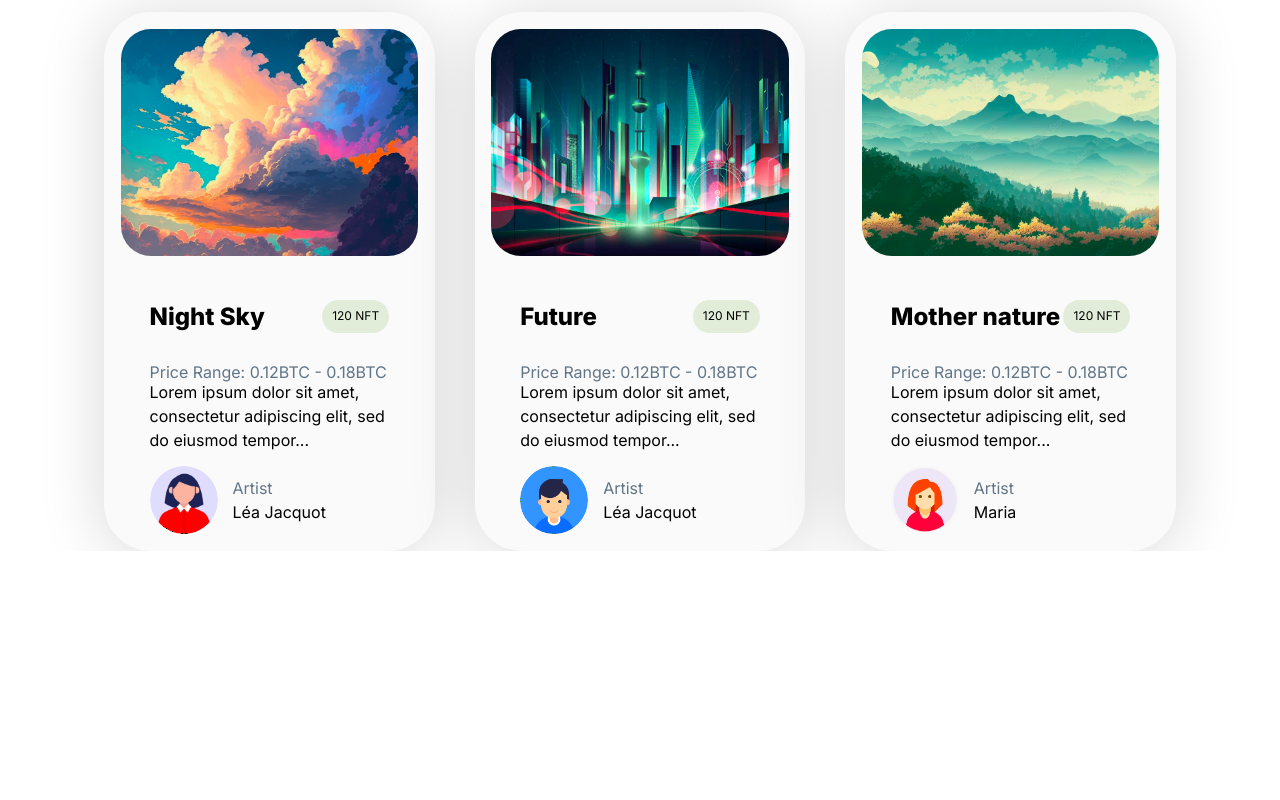
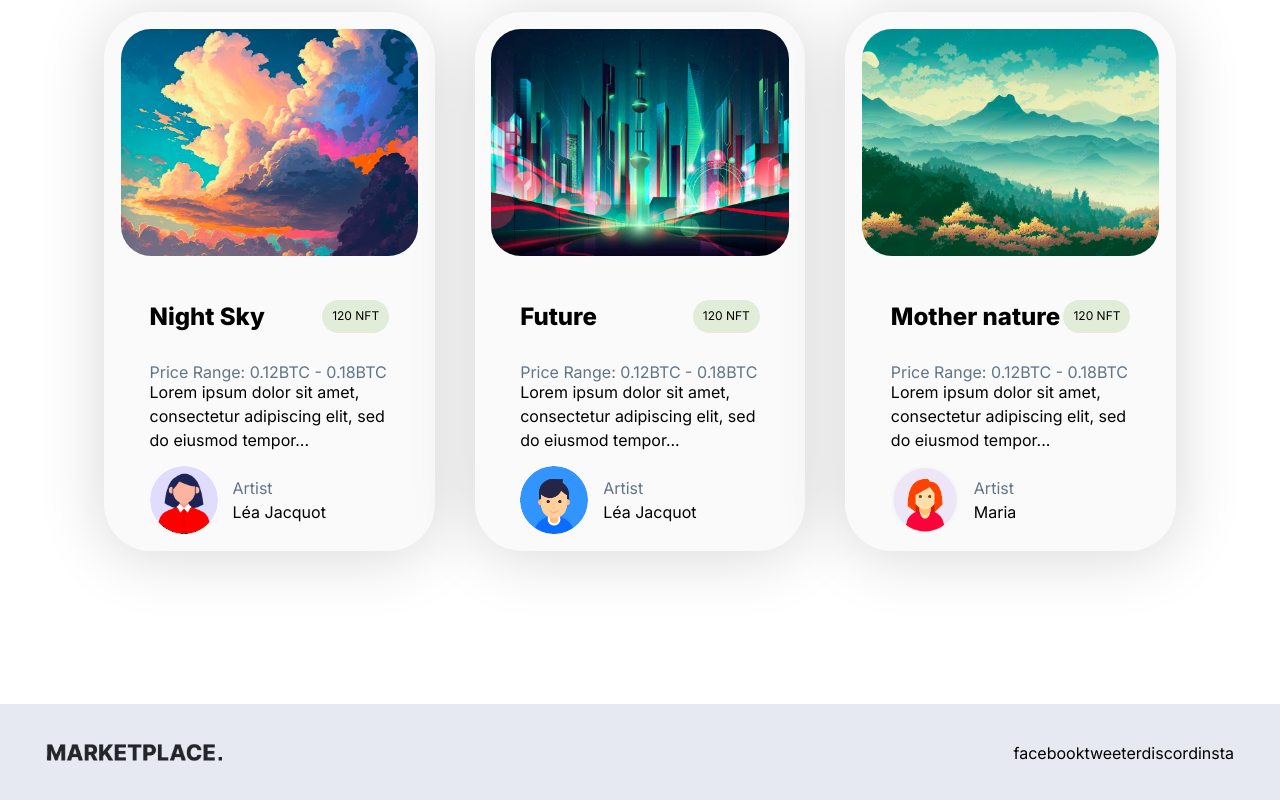
Before and after one commit to alexraju01/nft-design, a Next.js app: page / in a window 1280 px wide. Shown: the part 940-1740 px from the top of the page. Before the commit the page ends 1491 px from the top, so only its background shows below. Built offline with nearby package versions, Linux system fonts and the light colour scheme.

Commit message:
Added Footer component and added place holders for social icons

```diff
--- a/src/app/layout.tsx
+++ b/src/app/layout.tsx
@@ -1,6 +1,7 @@
 import type { Metadata } from "next";
 import { Geist, Inter } from "next/font/google";
 import "./globals.css";
+import Footer from "@/components/Footer";
 
 const geistSans = Geist({
 	variable: "--font-geist-sans",
@@ -25,6 +26,7 @@ export default function RootLayout({
 				<main className='w-full  px-[15px] md:mx-auto max-w-[1512px] xl:px-[79px] '>
 					{children}
 				</main>
+				<Footer />
 			</body>
 		</html>
 	);
--- /dev/null
+++ b/src/components/Footer.tsx
@@ -0,0 +1,18 @@
+import Image from "next/image";
+import logoImage from "../../public/logo-image.png";
+
+export default function Footer() {
+	return (
+		<footer className='flex justify-between items-center h-[98px]  mt-[153px] px-[46px] bg-[#E6E9F2]'>
+			<div className='relative w-[176px] h-[27px]'>
+				<Image src={logoImage} alt='logo-image' fill />;
+			</div>
+			<div>
+				<span>facebook</span>
+				<span>tweeter</span>
+				<span>discord</span>
+				<span>insta</span>
+			</div>
+		</footer>
+	);
+}
```
